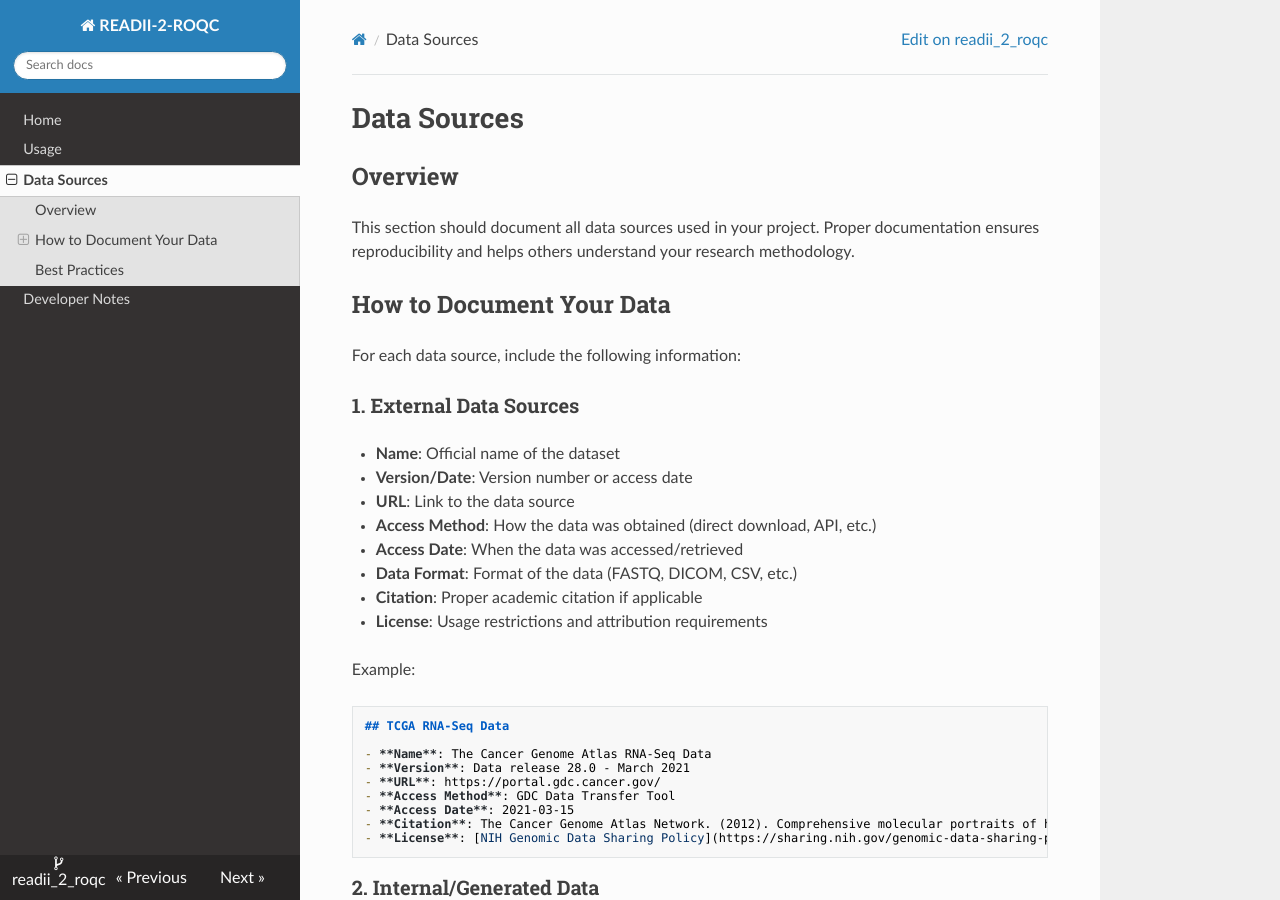
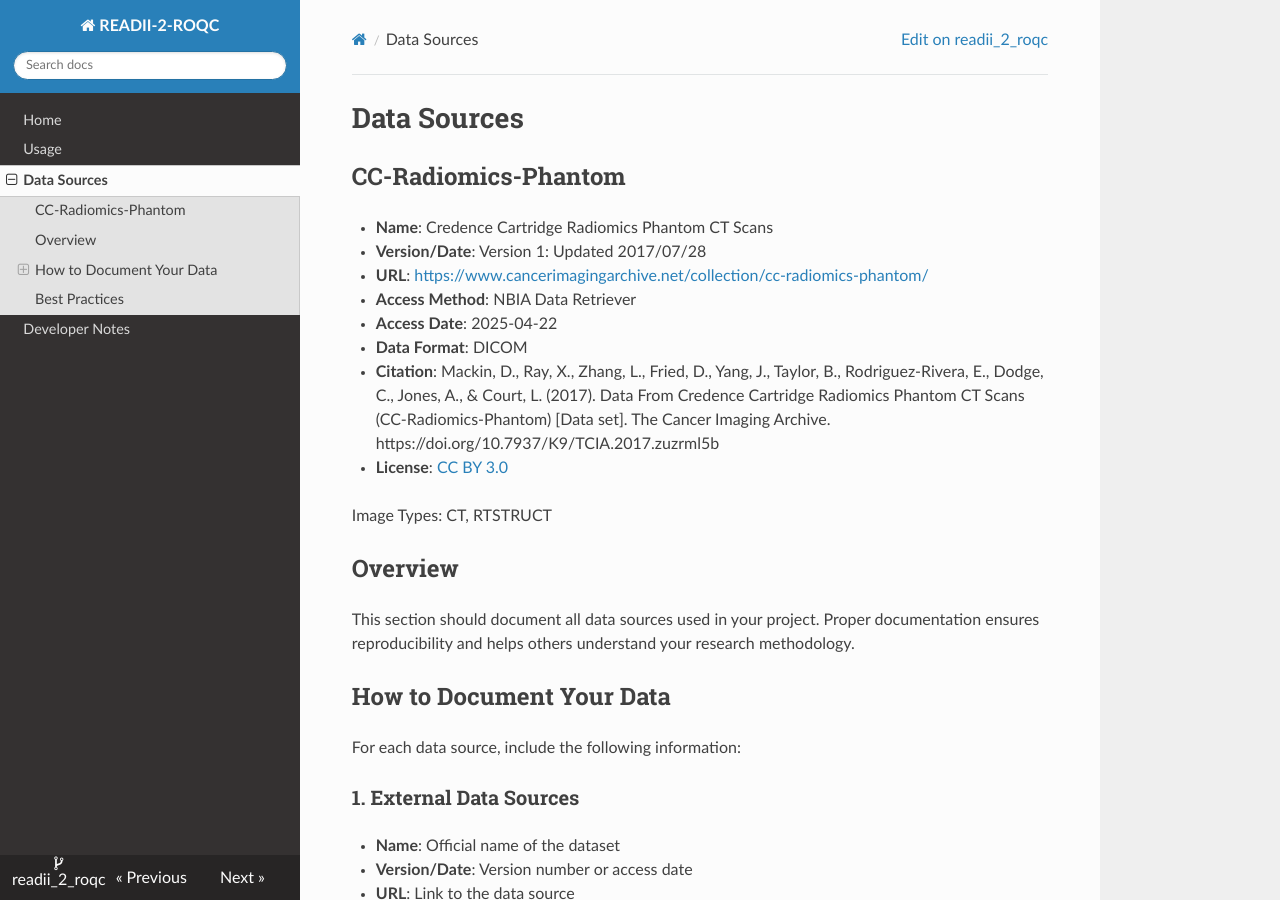
Before and after one commit to bhklab/readii_2_roqc, an MkDocs documentation site: the page built from docs/data_sources.md, in a window 1280 px wide and 900 px high. Built offline with MkDocs 1.6.1, drawn with Linux system fonts in a browser that asks for light colours; nearby versions of some CDN libraries.

Commit message:
docs: add CC-Radiomics-Phantom data description

```diff
--- a/docs/data_sources.md
+++ b/docs/data_sources.md
@@ -1,4 +1,17 @@
 # Data Sources
+
+## CC-Radiomics-Phantom
+- **Name**: Credence Cartridge Radiomics Phantom CT Scans
+- **Version/Date**: Version 1: Updated 2017/07/28
+- **URL**: <https://www.cancerimagingarchive.net/collection/cc-radiomics-phantom/>
+- **Access Method**: NBIA Data Retriever
+- **Access Date**: 2025-04-22
+- **Data Format**: DICOM
+- **Citation**: Mackin, D., Ray, X., Zhang, L., Fried, D., Yang, J., Taylor, B., Rodriguez-Rivera, E., Dodge, C., Jones, A., & Court, L. (2017). Data From Credence Cartridge Radiomics Phantom CT Scans (CC-Radiomics-Phantom) [Data set]. The Cancer Imaging Archive. https://doi.org/10.7937/K9/TCIA.2017.zuzrml5b
+- **License**: [CC BY 3.0](https://creativecommons.org/licenses/by/3.0/)
+
+Image Types: CT, RTSTRUCT
+
 
 ## Overview
 
```
